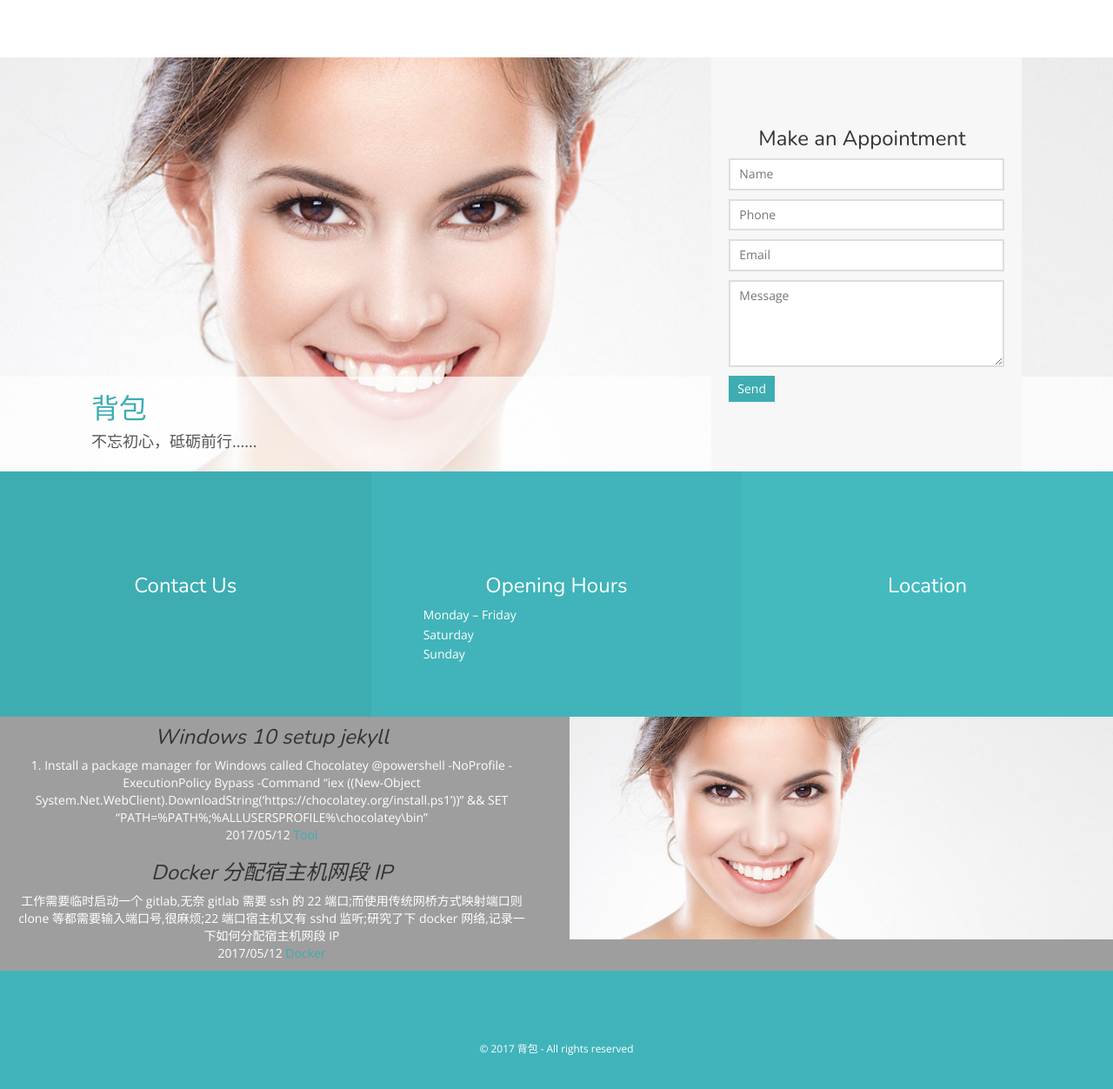
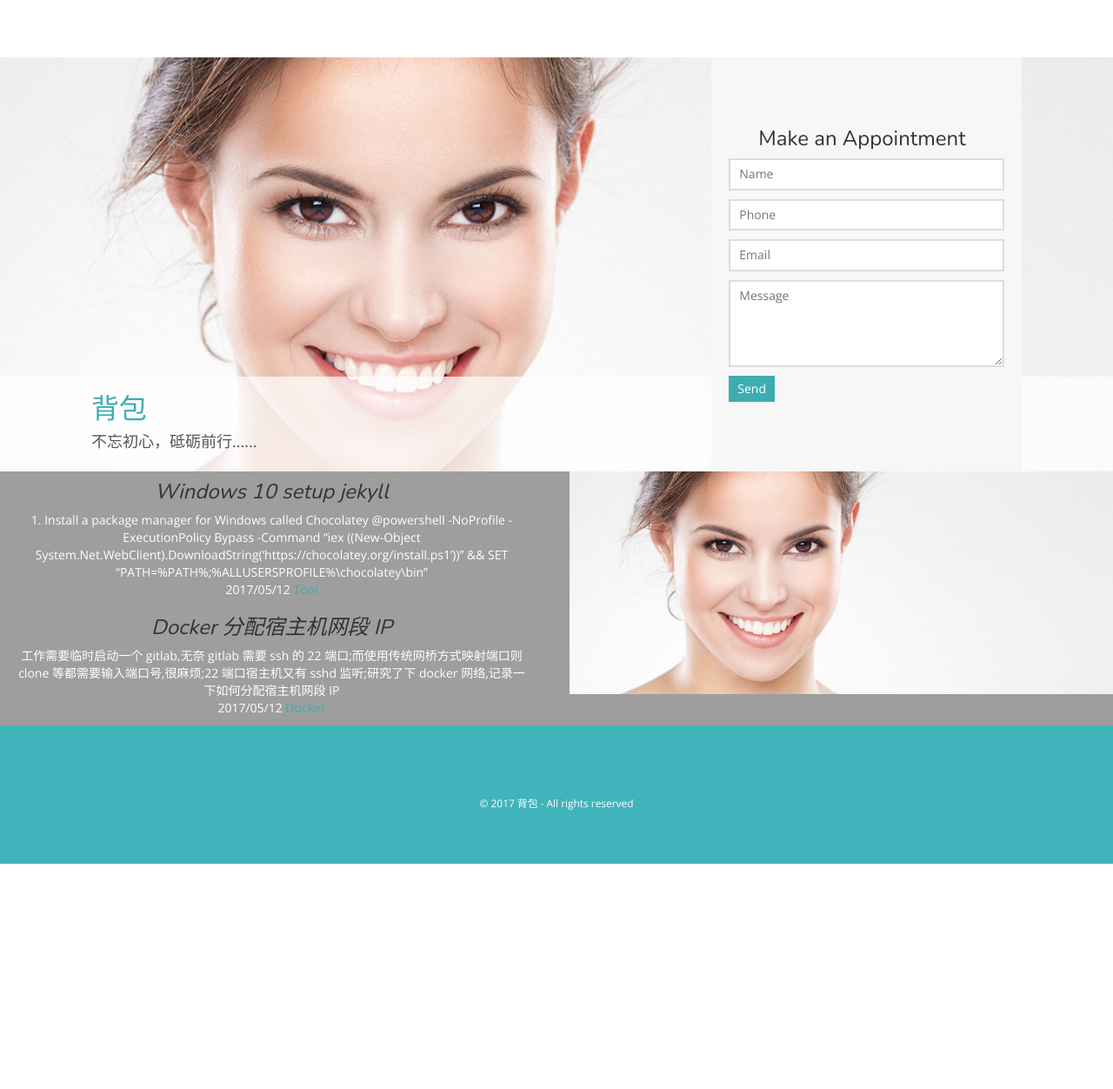
Before and after one commit to cqmh/blog, a Jekyll site: the page built from index.html, in a window 1280 px wide and 1379 px high, cut to the strip 104-1356 px from the top of the window. Shown: the whole strip at 87% size. Built offline with Jekyll 4.4.1, drawn with Linux system fonts in a browser that asks for light colours; nearby versions of some CDN libraries; the list of posts is cut into pages by our own code.

Commit message:
Update index.html

```diff
--- a/index.html
+++ b/index.html
@@ -40,42 +40,6 @@ layout: default
 
 <!-- Start 3 columns -->
 <div class="three-shade-col">
-    <div class="col-sm-4">
-        <svg class="icon icon-envelope-o"><use xlink:href="#icon-envelope-o"></use></svg>
-        <h3>Contact Us</h3>
-        <ul>
-            {% if site.contact.phone %}<li><strong>Phone:</strong> {{ site.contact.phone }}</li>{% endif %}
-            {% if site.contact.emergency %}<li><strong>Emergency:</strong> {{ site.contact.emergency }}</li>{% endif %}
-            {% if site.contact.email %}<li><strong>Email:</strong> {{ site.contact.email }}</li>{% endif %}
-        </ul>
-    </div>
-    <div class="col-sm-4">
-        <svg class="icon icon-clock-o"><use xlink:href="#icon-clock-o"></use></svg>
-        <h3>Opening Hours</h3>
-        <table>
-            <tbody>
-                <tr>
-                    <td>Monday – Friday</td>
-                    <td>{{ site.monday_friday }}</td>
-                </tr>
-                <tr>
-                    <td>Saturday</td>
-                    <td>{{ site.saturday }}</td>
-                </tr>
-                <tr>
-                    <td>Sunday</td>
-                    <td>{{ site.sunday }}</td>
-                </tr>
-            </tbody>
-        </table>
-    </div>
-    <div class="col-sm-4">
-        <svg class="icon icon-map-marker"><use xlink:href="#icon-map-marker"></use></svg>
-        <h3>Location</h3>
-            <p>
-                {{ site.contact.address }}
-            </p>
-    </div>
 </div>
 <!-- End 3 columns -->
 
```
